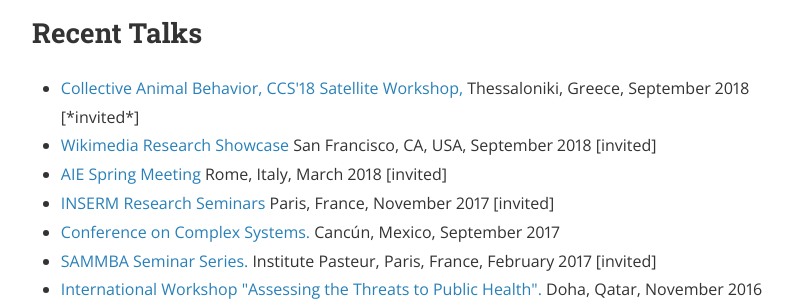
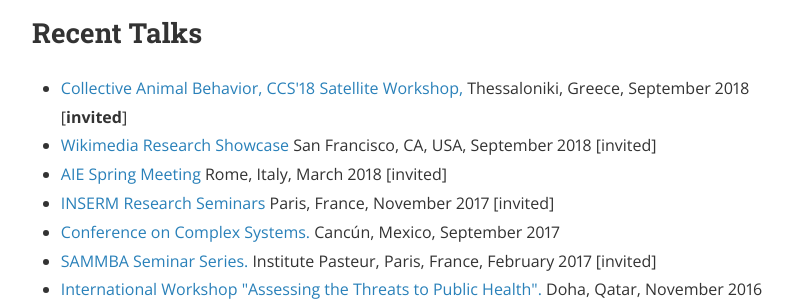
Before and after one commit to micheletizzoni/micheletizzoni.github.io, a Jekyll site: the page built from 4_activities.md, in a window 1280 px wide and 900 px high, scrolled down 760 px. Shown: the part 183-484 px from the top of the window, without its empty margins (240-1038 px from the left). Built offline with Jekyll 4.4.1, drawn with Linux system fonts in a browser that asks for light colours; nearby versions of some CDN libraries.

```diff
--- a/4_activities.md
+++ b/4_activities.md
@@ -30,7 +30,7 @@ I am one of the founders of <a href="http://databeerstorino.tumblr.com/">DataBee
 <h2>Recent Talks</h2>
 
 <ul>
-  <li><a href="https://collab2018.weebly.com">Collective Animal Behavior, CCS'18 Satellite Workshop,</a> Thessaloniki, Greece, September 2018 [*invited*]</li>
+  <li><a href="https://collab2018.weebly.com">Collective Animal Behavior, CCS'18 Satellite Workshop,</a> Thessaloniki, Greece, September 2018 [<b>invited</b>]</li>
   <li><a href="https://www.mediawiki.org/wiki/Wikimedia_Research/Showcase#September_2018">Wikimedia Research Showcase</a> San Francisco, CA, USA, September 2018 [invited]</li>
   <li><a href="http://www.epidemiologia.it/convegno-aie-di-primavera-2018/">AIE Spring Meeting</a> Rome, Italy, March 2018 [invited]</li>
   <li><a href="http://inserm.fr">INSERM Research Seminars</a> Paris, France, November 2017 [invited]</li>
```
